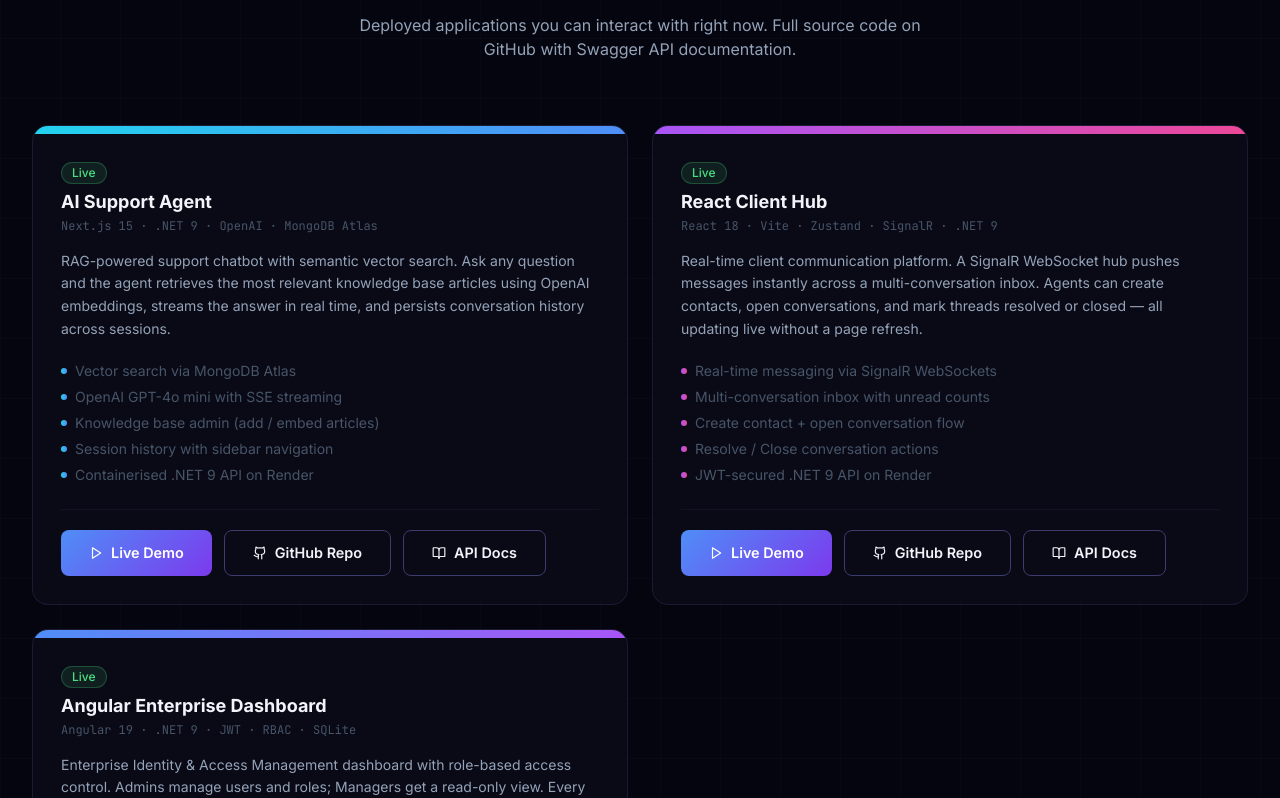
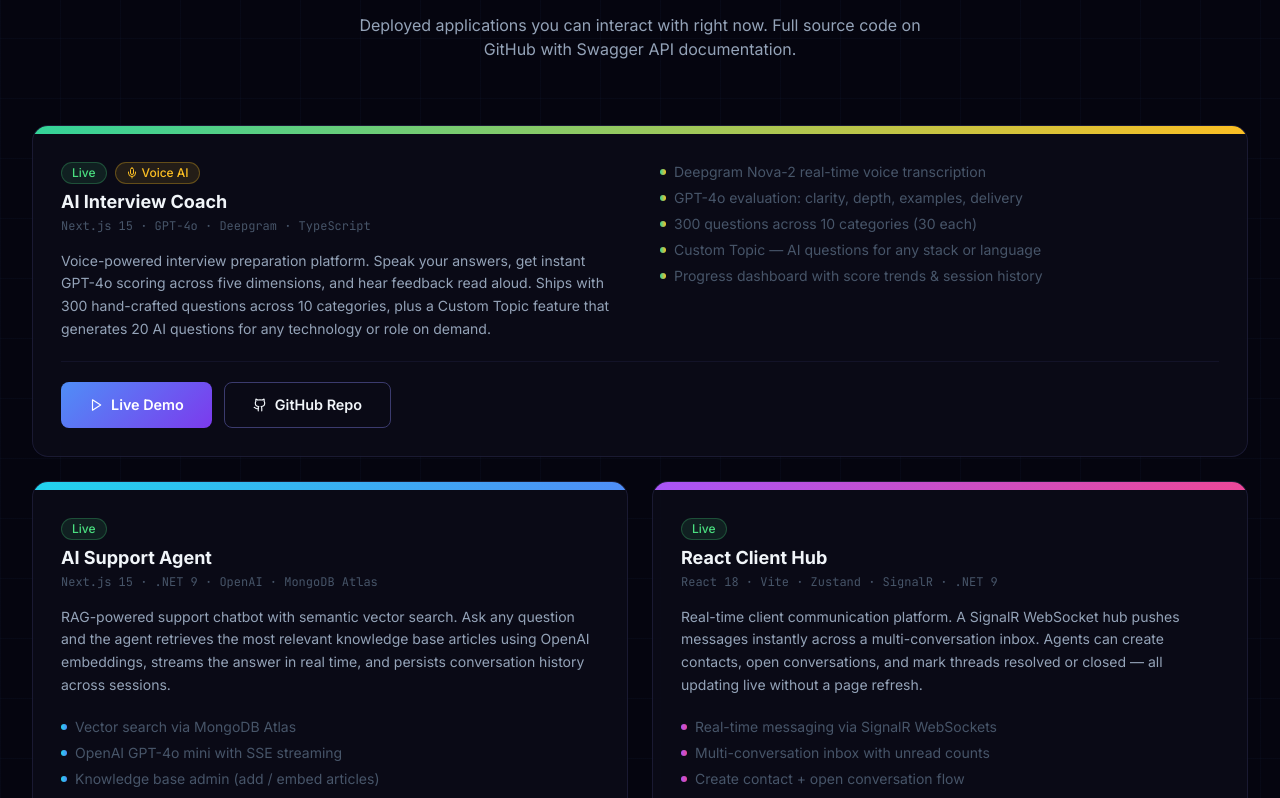
Before and after one commit to Manideep1412/manideep-portfolio, a Next.js app: page / in a window 1280 px wide. Shown: the part 10642-11440 px from the top of the page. Built offline with nearby package versions, Linux system fonts and the light colour scheme.

Commit message:
fix: update AI Interview Coach live URL

```diff
--- a/components/DemoApps.tsx
+++ b/components/DemoApps.tsx
@@ -3,9 +3,44 @@
 import { motion } from "framer-motion";
 import { useInView } from "framer-motion";
 import { useRef } from "react";
-import { ExternalLink, Github, BookOpen, Play } from "lucide-react";
+import { ExternalLink, Github, BookOpen, Play, Mic } from "lucide-react";
 
-const demoApps = [
+interface DemoApp {
+  title: string;
+  subtitle: string;
+  description: string;
+  features: string[];
+  gradient: string;
+  glowColor: string;
+  demoUrl: string;
+  githubUrl: string;
+  docsUrl?: string;
+  status: string;
+  statusColor: string;
+  featured?: boolean;
+}
+
+const demoApps: DemoApp[] = [
+  {
+    title: "AI Interview Coach",
+    subtitle: "Next.js 15 · GPT-4o · Deepgram · TypeScript",
+    description:
+      "Voice-powered interview preparation platform. Speak your answers, get instant GPT-4o scoring across five dimensions, and hear feedback read aloud. Ships with 300 hand-crafted questions across 10 categories, plus a Custom Topic feature that generates 20 AI questions for any technology or role on demand.",
+    features: [
+      "Deepgram Nova-2 real-time voice transcription",
+      "GPT-4o evaluation: clarity, depth, examples, delivery",
+      "300 questions across 10 categories (30 each)",
+      "Custom Topic — AI questions for any stack or language",
+      "Progress dashboard with score trends & session history",
+    ],
+    gradient: "from-emerald-400 to-amber-400",
+    glowColor: "rgba(0,201,122,0.15)",
+    demoUrl: "https://ai-interview-coach-sage-phi.vercel.app/",
+    githubUrl: "https://github.com/Manideep1412/ai-interview-coach",
+    status: "Live",
+    statusColor: "text-green-400 bg-green-400/10 border-green-400/25",
+    featured: true,
+  },
   {
     title: "AI Support Agent",
     subtitle: "Next.js 15 · .NET 9 · OpenAI · MongoDB Atlas",
@@ -100,15 +135,16 @@
               initial={{ opacity: 0, y: 30 }}
               animate={inView ? { opacity: 1, y: 0 } : {}}
               transition={{ duration: 0.6, delay: i * 0.12 }}
-              className="group glass rounded-2xl overflow-hidden glass-hover border border-border hover:border-border-glow transition-all duration-300"
-              whileHover={{
-                boxShadow: `0 20px 60px ${app.glowColor}`,
-              }}
+              className={`group glass rounded-2xl overflow-hidden glass-hover border border-border hover:border-border-glow transition-all duration-300 ${app.featured ? "lg:col-span-2" : ""}`}
+              whileHover={{ boxShadow: `0 20px 60px ${app.glowColor}` }}
             >
               {/* Gradient header banner */}
               <div className={`h-2 bg-gradient-to-r ${app.gradient}`} />
 
               <div className="p-7">
+                <div className={`${app.featured ? "lg:flex lg:gap-10" : ""}`}>
+                  {/* Left / main content */}
+                  <div className={app.featured ? "lg:flex-1" : ""}>
                     {/* Title row */}
                     <div className="flex items-start justify-between mb-4">
                       <div>
@@ -116,6 +152,11 @@
                           <span className={`text-xs font-medium px-2.5 py-0.5 rounded-full border ${app.statusColor}`}>
                             {app.status}
                           </span>
+                          {app.featured && (
+                            <span className="text-xs font-medium px-2.5 py-0.5 rounded-full border border-amber-400/30 text-amber-400 bg-amber-400/10 flex items-center gap-1">
+                              <Mic className="h-3 w-3" /> Voice AI
+                            </span>
+                          )}
                         </div>
                         <h3 className="text-lg font-bold text-text-primary group-hover:text-white transition-colors">
                           {app.title}
@@ -127,9 +168,10 @@
                     <p className="text-sm text-text-secondary leading-relaxed mb-5">
                       {app.description}
                     </p>
+                  </div>
 
                   {/* Feature list */}
-                <ul className="space-y-1.5 mb-6">
+                  <ul className={`space-y-1.5 mb-6 ${app.featured ? "lg:flex-1 lg:mb-0 lg:self-start lg:mt-0 mt-0" : ""}`}>
                     {app.features.map((feature) => (
                       <li key={feature} className="flex items-center gap-2 text-sm text-text-muted">
                         <div className={`h-1.5 w-1.5 rounded-full bg-gradient-to-r ${app.gradient} flex-shrink-0`} />
@@ -137,6 +179,7 @@
                       </li>
                     ))}
                   </ul>
+                </div>
 
                 {/* CTA buttons */}
                 <div className="flex flex-wrap gap-3 pt-5 border-t border-border/50">
@@ -158,6 +201,7 @@
                     <Github className="h-3.5 w-3.5" />
                     GitHub Repo
                   </a>
+                  {app.docsUrl && (
                     <a
                       href={app.docsUrl}
                       target="_blank"
@@ -167,6 +211,7 @@
                       <BookOpen className="h-3.5 w-3.5" />
                       API Docs
                     </a>
+                  )}
                 </div>
               </div>
             </motion.div>
```
Lines whose indentation alone changed are shown as unchanged.
